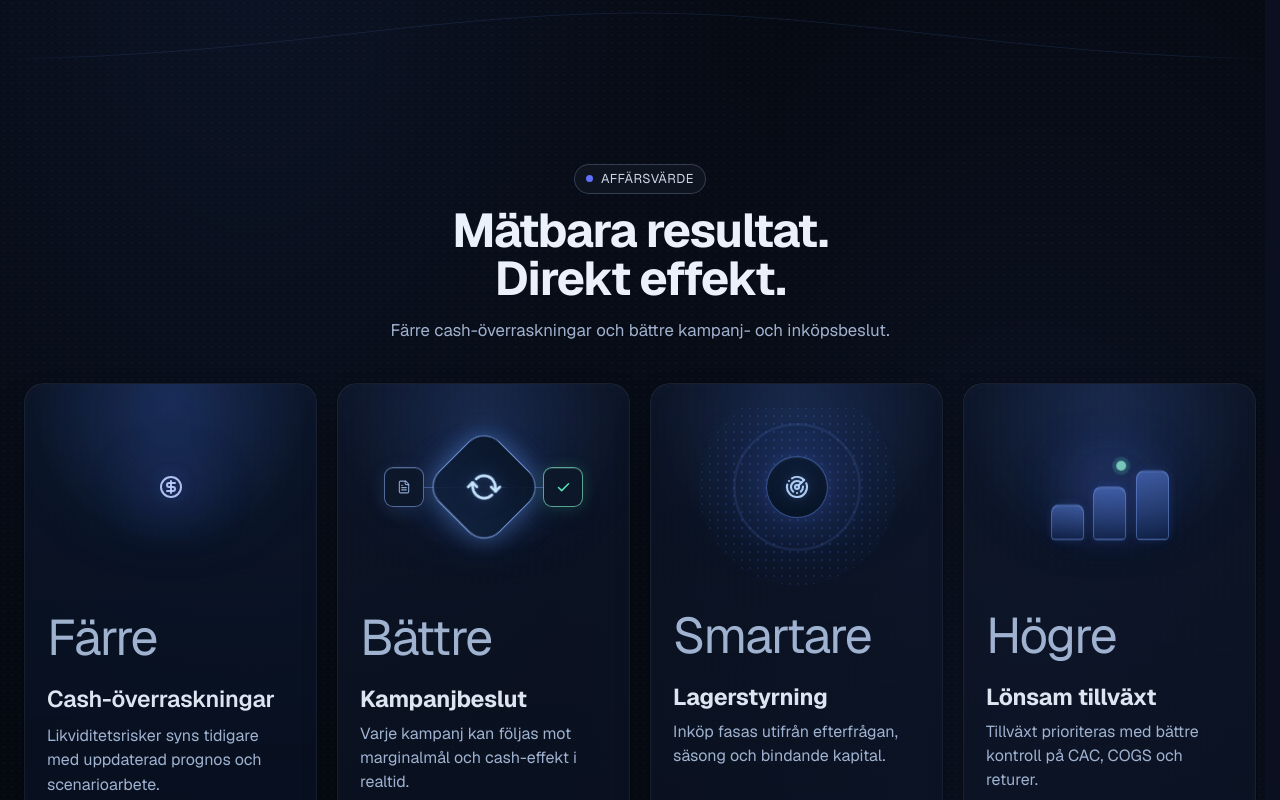
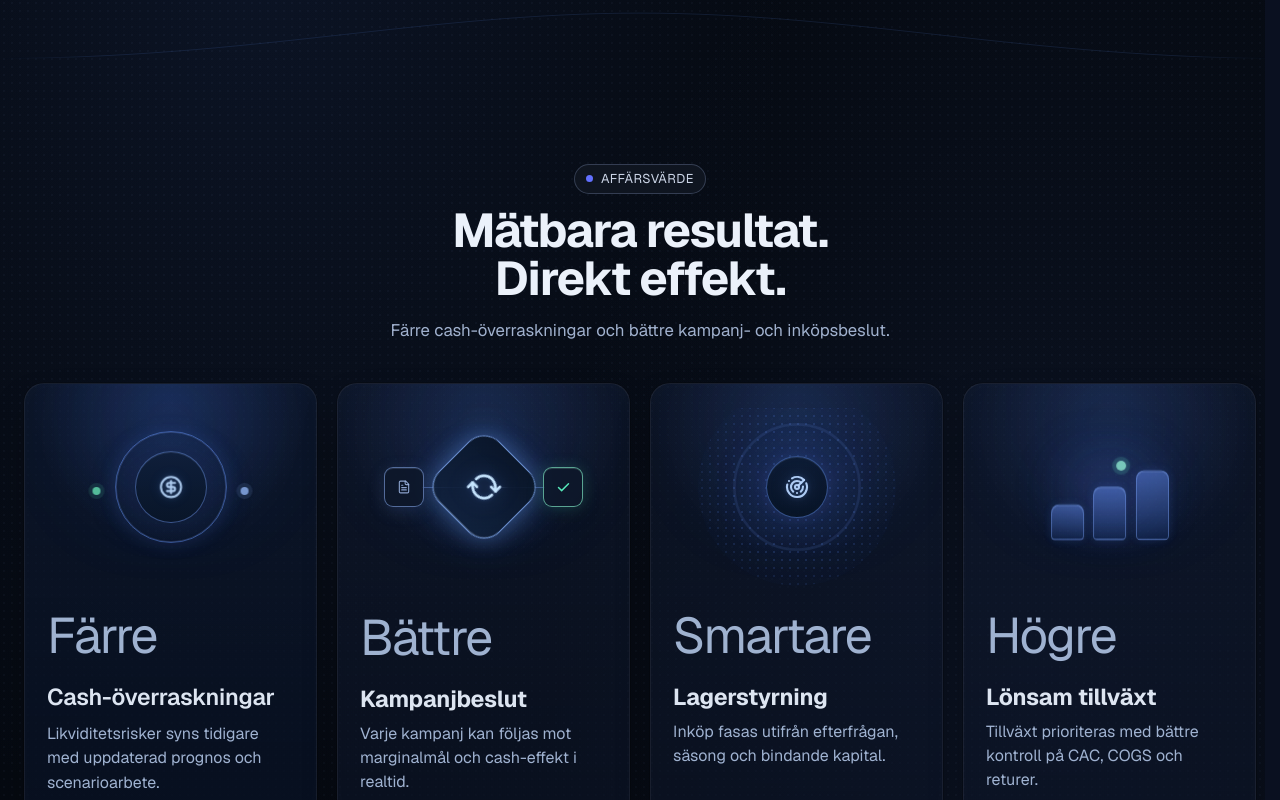
Before and after one commit to AlexCode-dot/mincfo-website, a Next.js app: page /losningar/ehandel in a window 1280 px wide. Shown: the part 3057-3857 px from the top of the page. Built offline with nearby package versions, Linux system fonts and the light colour scheme.

Commit message:
solutions: refine impact-card icon motifs and animations

```diff
--- a/src/app/losningar/ceo-founders/page.module.scss
+++ b/src/app/losningar/ceo-founders/page.module.scss
@@ -1134,6 +1134,14 @@
   margin-bottom: 8px;
 }
 
+.impactVisualScale {
+  margin-bottom: 8px;
+}
+
+.impactVisualCash {
+  margin-bottom: 8px;
+}
+
 .impactVisualRadar,
 .impactVisualReport {
   margin-bottom: 8px;
@@ -1358,6 +1366,175 @@
     0 0 8px rgba(86, 191, 171, 0.36);
   z-index: 3;
   animation: impactAnalysisSignalTrack 4.6s ease-in-out infinite;
+}
+
+.impactCashOuter {
+  position: absolute;
+  left: 50%;
+  top: 79px;
+  width: 112px;
+  height: 112px;
+  transform: translate(-50%, -50%);
+  border-radius: 999px;
+  border: 1px solid rgba(93, 137, 233, 0.54);
+  box-shadow:
+    inset 0 0 0 1px rgba(138, 172, 242, 0.2),
+    0 0 18px rgba(72, 110, 206, 0.2);
+  z-index: 2;
+}
+
+.impactCashInner {
+  position: absolute;
+  left: 50%;
+  top: 79px;
+  width: 72px;
+  height: 72px;
+  transform: translate(-50%, -50%);
+  border-radius: 999px;
+  background: linear-gradient(180deg, rgba(15, 31, 58, 0.95), rgba(9, 21, 40, 0.96));
+  border: 1px solid rgba(110, 148, 233, 0.48);
+  box-shadow: inset 0 1px 0 rgba(172, 199, 250, 0.12);
+  z-index: 2;
+}
+
+.impactCashPulse {
+  position: absolute;
+  left: 50%;
+  top: 79px;
+  width: 56px;
+  height: 56px;
+  transform: translate(-50%, -50%) scale(0.9);
+  border-radius: 999px;
+  border: 1px solid rgba(109, 154, 245, 0.42);
+  opacity: 0;
+  z-index: 1;
+  animation: impactCashPulse 3.6s ease-out infinite;
+}
+
+.impactCashDot {
+  position: absolute;
+  top: 79px;
+  width: 8px;
+  height: 8px;
+  border-radius: 999px;
+  z-index: 3;
+}
+
+.impactCashDotIn {
+  left: 42px;
+  background: rgba(103, 230, 181, 0.94);
+  box-shadow: 0 0 0 4px rgba(103, 230, 181, 0.14);
+  animation: impactCashDotIn 3.8s ease-in-out infinite;
+}
+
+.impactCashDotOut {
+  right: 42px;
+  background: rgba(146, 182, 247, 0.94);
+  box-shadow: 0 0 0 4px rgba(146, 182, 247, 0.14);
+  animation: impactCashDotOut 3.8s ease-in-out infinite;
+}
+
+.impactCashIcon {
+  top: 79px;
+  color: rgba(188, 219, 255, 0.96);
+  stroke-width: 2.1;
+  filter:
+    drop-shadow(0 0 8px rgba(106, 153, 243, 0.24))
+    drop-shadow(0 0 2px rgba(106, 153, 243, 0.2));
+  animation: impactCashIconPulse 3.8s ease-in-out infinite;
+}
+
+.impactScaleLinkLeft,
+.impactScaleLinkRight {
+  position: absolute;
+  top: 79px;
+  height: 1px;
+  z-index: 1;
+  transform: translateY(-50%);
+}
+
+.impactScaleLinkLeft {
+  left: 66px;
+  width: 34px;
+  background: linear-gradient(90deg, rgba(124, 158, 242, 0.38), rgba(124, 158, 242, 0.1));
+}
+
+.impactScaleLinkRight {
+  right: 66px;
+  width: 34px;
+  background: linear-gradient(90deg, rgba(124, 158, 242, 0.1), rgba(124, 158, 242, 0.38));
+}
+
+.impactScaleLinkLeft::after,
+.impactScaleLinkRight::after {
+  content: "";
+  position: absolute;
+  left: -2px;
+  top: 50%;
+  width: 10px;
+  height: 1px;
+  transform: translateY(-50%);
+  background: linear-gradient(90deg, rgba(166, 195, 255, 0), rgba(166, 195, 255, 0.95), rgba(166, 195, 255, 0));
+  filter: blur(0.3px);
+}
+
+.impactScaleLinkLeft::after {
+  animation: impactScaleSignalLeft 4s linear infinite;
+}
+
+.impactScaleLinkRight::after {
+  animation: impactScaleSignalRight 4s linear infinite;
+}
+
+.impactScaleNode {
+  position: absolute;
+  top: 79px;
+  width: 26px;
+  height: 26px;
+  border-radius: 8px;
+  transform: translateY(-50%);
+  background: linear-gradient(180deg, rgba(34, 59, 108, 0.74), rgba(20, 39, 77, 0.82));
+  border: 1px solid rgba(110, 145, 222, 0.42);
+  box-shadow: inset 0 1px 0 rgba(176, 203, 255, 0.1);
+  z-index: 2;
+}
+
+.impactScaleNodeLeft {
+  left: 38px;
+  animation: impactScaleNodePulse 4.2s ease-in-out infinite;
+}
+
+.impactScaleNodeRight {
+  right: 38px;
+  animation: impactScaleNodePulse 4.2s ease-in-out infinite 0.35s;
+}
+
+.impactScaleCore {
+  position: absolute;
+  left: 50%;
+  top: 79px;
+  width: 74px;
+  height: 74px;
+  transform: translate(-50%, -50%);
+  border-radius: 18px;
+  background: linear-gradient(180deg, rgba(20, 39, 72, 0.9), rgba(11, 25, 48, 0.94));
+  border: 1px solid rgba(99, 133, 214, 0.46);
+  box-shadow:
+    inset 0 1px 0 rgba(170, 198, 255, 0.1),
+    0 0 18px rgba(70, 108, 201, 0.18);
+  display: grid;
+  place-items: center;
+  z-index: 3;
+  animation: impactScaleCorePulse 4.2s ease-in-out infinite;
+}
+
+.impactScaleIcon {
+  color: rgba(178, 214, 255, 0.96);
+  stroke-width: 2.1;
+  filter:
+    drop-shadow(0 0 8px rgba(105, 153, 243, 0.24))
+    drop-shadow(0 0 2px rgba(105, 153, 243, 0.2));
+  animation: impactScaleIconDrift 4.2s ease-in-out infinite;
 }
 
 .impactReportCheck {
@@ -1380,6 +1557,68 @@
     0 0 10px rgba(70, 187, 160, 0.3);
   z-index: 4;
   animation: impactReportCheckPulse 4.6s ease-in-out infinite;
+}
+
+.impactGovernanceOrbit {
+  position: absolute;
+  left: 50%;
+  top: 79px;
+  width: 124px;
+  height: 124px;
+  transform: translate(-50%, -50%);
+  border-radius: 999px;
+  border: 1px solid rgba(102, 141, 228, 0.44);
+  box-shadow:
+    inset 0 0 0 1px rgba(141, 175, 245, 0.16),
+    0 0 16px rgba(84, 126, 220, 0.2);
+  z-index: 2;
+  animation: impactGovernanceOrbitDrift 5.6s ease-in-out infinite;
+}
+
+.impactGovernanceOrbit::after {
+  content: "";
+  position: absolute;
+  inset: -2px;
+  border-radius: inherit;
+  padding: 1px;
+  background: conic-gradient(
+    from 0deg,
+    transparent 0deg,
+    rgba(160, 205, 255, 0.92) 22deg,
+    rgba(132, 177, 248, 0.34) 50deg,
+    transparent 102deg,
+    transparent 360deg
+  );
+  -webkit-mask: linear-gradient(#000 0 0) content-box, linear-gradient(#000 0 0);
+  -webkit-mask-composite: xor;
+  mask: linear-gradient(#000 0 0) content-box, linear-gradient(#000 0 0);
+  mask-composite: exclude;
+  opacity: 0.86;
+  animation: impactGovernanceSweep 4.2s linear infinite;
+}
+
+.impactGovernancePulse {
+  position: absolute;
+  left: 50%;
+  top: 79px;
+  width: 86px;
+  height: 86px;
+  transform: translate(-50%, -50%) scale(0.94);
+  border-radius: 999px;
+  border: 1px solid rgba(118, 161, 242, 0.42);
+  opacity: 0;
+  z-index: 1;
+  animation: impactGovernancePulse 5.2s ease-out infinite;
+}
+
+.impactGovernanceIcon {
+  top: 79px;
+  color: rgba(196, 223, 255, 0.96);
+  stroke-width: 2.05;
+  filter:
+    drop-shadow(0 0 10px rgba(112, 163, 255, 0.3))
+    drop-shadow(0 0 2px rgba(112, 163, 255, 0.24));
+  animation: impactGovernanceIconFloat 4.8s ease-in-out infinite;
 }
 
 .impactProactiveOuter {
@@ -1639,21 +1878,198 @@
   }
 }
 
+@keyframes impactGovernanceSweep {
+  from {
+    transform: rotate(0deg);
+  }
+  to {
+    transform: rotate(360deg);
+  }
+}
+
+@keyframes impactGovernanceOrbitDrift {
+  0%,
+  100% {
+    transform: translate(-50%, -50%) scale(0.97);
+    opacity: 0.78;
+  }
+  50% {
+    transform: translate(-50%, -50%) scale(1.03);
+    opacity: 1;
+  }
+}
+
+@keyframes impactGovernancePulse {
+  0% {
+    transform: translate(-50%, -50%) scale(0.74);
+    opacity: 0;
+  }
+  16% {
+    opacity: 0.58;
+  }
+  72% {
+    opacity: 0.22;
+  }
+  100% {
+    transform: translate(-50%, -50%) scale(1.22);
+    opacity: 0;
+  }
+}
+
+@keyframes impactGovernanceIconFloat {
+  0%,
+  100% {
+    transform: translate(-50%, -50%) scale(0.96);
+    opacity: 0.84;
+  }
+  50% {
+    transform: translate(-50%, -50%) scale(1.05);
+    opacity: 1;
+  }
+}
+
 @keyframes impactReportCheckPulse {
   0%,
   100% {
-    transform: translateX(24px) scale(0.94);
+    transform: translateX(32px) scale(0.94);
     box-shadow:
       inset 0 1px 0 rgba(184, 247, 231, 0.2),
       0 0 0 4px rgba(64, 176, 150, 0.1),
       0 0 8px rgba(70, 187, 160, 0.22);
   }
   50% {
-    transform: translateX(24px) scale(1.04);
+    transform: translateX(32px) scale(1.04);
     box-shadow:
       inset 0 1px 0 rgba(184, 247, 231, 0.24),
       0 0 0 6px rgba(64, 176, 150, 0.14),
       0 0 12px rgba(70, 187, 160, 0.34);
+  }
+}
+
+@keyframes impactScaleSignalLeft {
+  0% {
+    opacity: 0;
+    transform: translate(0, -50%);
+  }
+  25% {
+    opacity: 1;
+    transform: translate(24px, -50%);
+  }
+  35%,
+  100% {
+    opacity: 0;
+    transform: translate(24px, -50%);
+  }
+}
+
+@keyframes impactScaleSignalRight {
+  0%,
+  45% {
+    opacity: 0;
+    transform: translate(0, -50%);
+  }
+  70% {
+    opacity: 1;
+    transform: translate(24px, -50%);
+  }
+  80%,
+  100% {
+    opacity: 0;
+    transform: translate(24px, -50%);
+  }
+}
+
+@keyframes impactScaleNodePulse {
+  0%,
+  100% {
+    opacity: 0.7;
+    transform: translateY(-50%) scale(0.95);
+  }
+  50% {
+    opacity: 1;
+    transform: translateY(-50%) scale(1.05);
+  }
+}
+
+@keyframes impactScaleCorePulse {
+  0%,
+  100% {
+    transform: translate(-50%, -50%) scale(0.96);
+    box-shadow:
+      inset 0 1px 0 rgba(170, 198, 255, 0.1),
+      0 0 14px rgba(70, 108, 201, 0.14);
+  }
+  50% {
+    transform: translate(-50%, -50%) scale(1.03);
+    box-shadow:
+      inset 0 1px 0 rgba(188, 213, 255, 0.14),
+      0 0 22px rgba(86, 126, 226, 0.24);
+  }
+}
+
+@keyframes impactScaleIconDrift {
+  0%,
+  100% {
+    opacity: 0.86;
+    transform: translateY(1px);
+  }
+  50% {
+    opacity: 1;
+    transform: translateY(-1px);
+  }
+}
+
+@keyframes impactCashPulse {
+  0% {
+    opacity: 0;
+    transform: translate(-50%, -50%) scale(0.74);
+  }
+  30% {
+    opacity: 0.72;
+  }
+  70% {
+    opacity: 0.24;
+    transform: translate(-50%, -50%) scale(1.16);
+  }
+  100% {
+    opacity: 0;
+    transform: translate(-50%, -50%) scale(1.2);
+  }
+}
+
+@keyframes impactCashDotIn {
+  0%,
+  100% {
+    transform: translateX(0);
+    opacity: 0.66;
+  }
+  50% {
+    transform: translateX(6px);
+    opacity: 1;
+  }
+}
+
+@keyframes impactCashDotOut {
+  0%,
+  100% {
+    transform: translateX(0);
+    opacity: 0.66;
+  }
+  50% {
+    transform: translateX(-6px);
+    opacity: 1;
+  }
+}
+
+@keyframes impactCashIconPulse {
+  0%,
+  100% {
+    transform: translate(-50%, -50%) scale(0.95);
+    opacity: 0.84;
+  }
+  50% {
+    transform: translate(-50%, -50%) scale(1.05);
+    opacity: 1;
   }
 }
 
```
